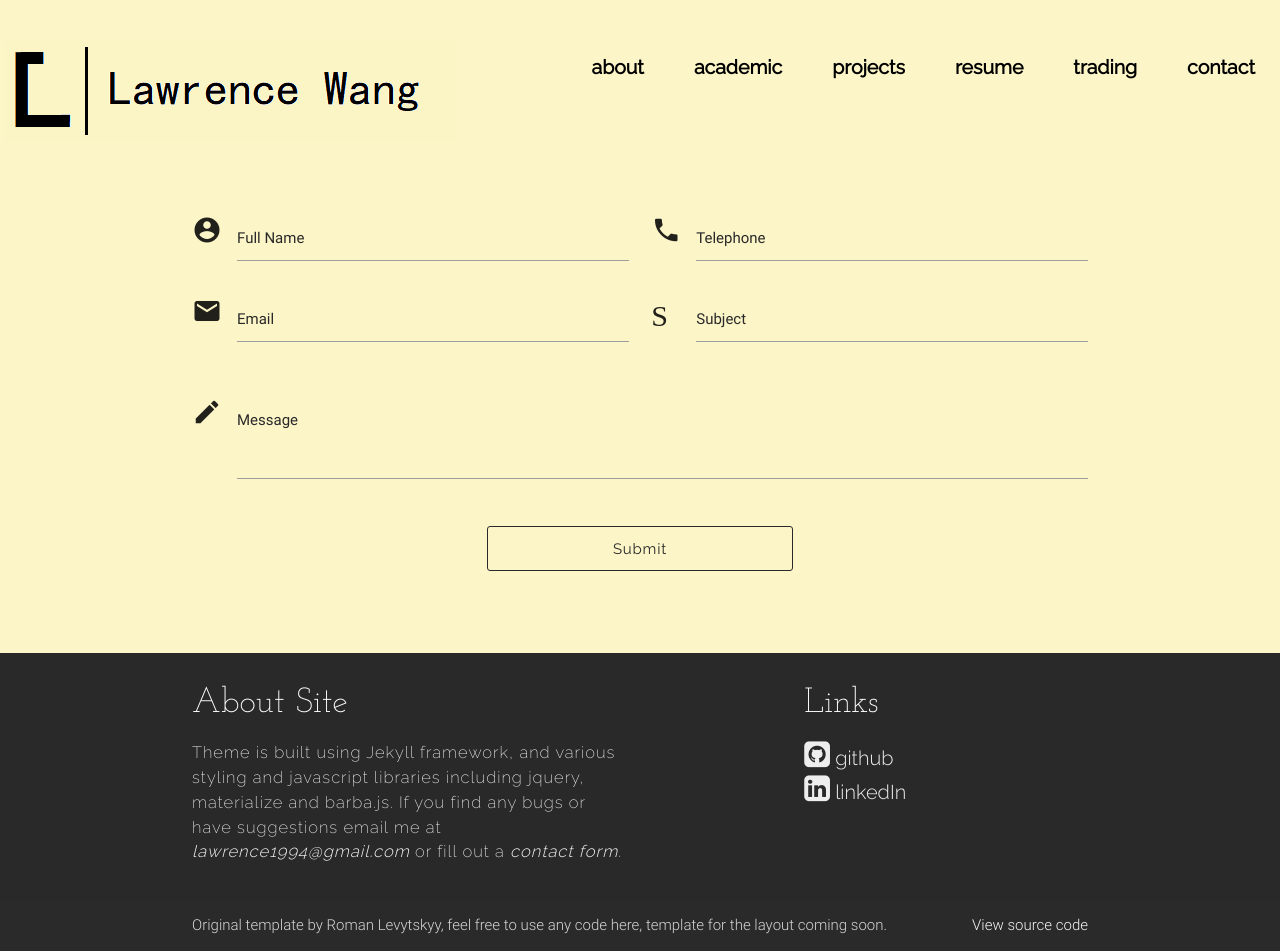
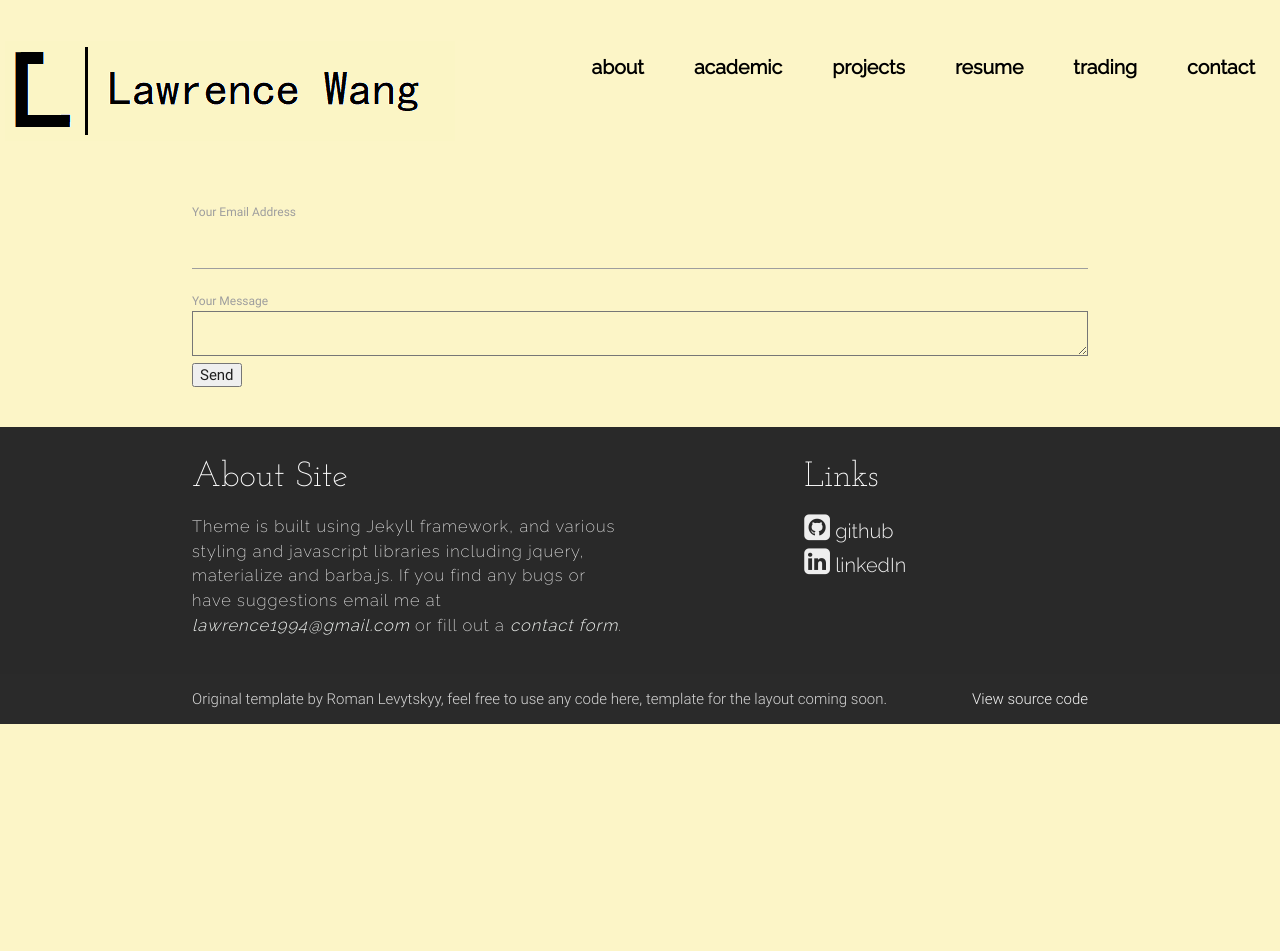
Before and after one commit to lawrencewang94/lawrencewang94.github.io, a Jekyll site: the page built from contact.html, in a window 1280 px wide, cut to the strip 104-1055 px from the top of the page. Built offline with Jekyll 4.4.1, drawn with Linux system fonts in a browser that asks for light colours; nearby versions of some CDN libraries; after the commit the page ends 900 px from its top, so only the background shows below that.

Commit message:
fixed email

```diff
--- a/contact.html
+++ b/contact.html
@@ -7,57 +7,11 @@
 <!-- {% include quote.html quote=page.quote author=page.author %} -->
 
 <div class="container">
-  <form class="email_me" action="https://formspree.io/{{site.email}}" method="POST">
-    <input type="text" name="_gotcha" style="display:none" />
-    <div class="row">
-      <div class="input-field col m6 s12">
-        <i class="material-icons prefix">account_circle</i>
-        <input id="icon_prefix" type="text" name="name" class="validate email_input">
-        <label for="icon_prefix">Full Name</label>
-      </div>
-      <div class="input-field col m6 s12">
-        <i class="material-icons prefix">phone</i>
-        <input id="icon_telephone" name="phone" type="tel" pattern="^\d{3}-\d{3}-\d{4}$" class="validate email_input">
-        <label for="icon_telephone" data-error="Make sure your number matches this format XXX-XXX-XXXX">Telephone</label>
-      </div>
-      <div class="input-field col m6 s12">
-        <i class="material-icons prefix">email</i>
-        <input id="icon_prefix" name="_replyto" type="email" class="validate email_input">
-        <label for="icon_prefix" data-error="Make sure you've entered a valid email">Email</label>
-      </div>
-      <div class="input-field col m6 s12">
-        <i class="material-icons prefix">S</i>
-        <input id="icon_prefix" type="text" name="_subject" class="email_input"/>
-        <label for="icon_prefix">Subject</label>
-      </div>
-    </div>
-
-    <div class="row">
-      <div class="input-field col s12">
-        <i class="material-icons prefix">mode_edit</i>
-        <textarea id="textarea1" aria-required="true" name="message" class="materialize-textarea email_input validate"></textarea>
-
-        <label for="textarea1" data-error="Make sure you've entered a message">Message</label>
-      </div>
-    </div>
-
-    <div class="row">
-      <button class="fill col s8 offset-s2 m4 offset-m4" type="submit" name="action">Submit
-      </button>
-    </div>
-  </form>
-  <br/>
-  <div id="email_modal" class="modal">
-    <div class="container">
-      <div class="modal-content row">
-        <h4 class="center-align">Your email is on the way!</h4>
-        <p class="center-align description">I usually reply fast</p>
-      </div>
-      <div class="row">
-        <div class="buttons col s8 offset-s2 m8 offset-m2 l8 offset-l2">
-          <a class="button_wrapper modal-action modal-close" ><button class="fill col s12">back to site</button></a>
-        </div>
-      </div>
-    </div>
-  </div>
+<form action="http://formspree.io/lawrence1994@gmail.com" method="POST">
+<label for="input_email">Your Email Address</label>
+<input id="input_email" type="email" name="_replyto">
+<label for="textarea">Your Message</label>
+<textarea id="textarea" name="body"></textarea>
+<br>
+<input type="submit" value="Send"></form>
 </div>
```
